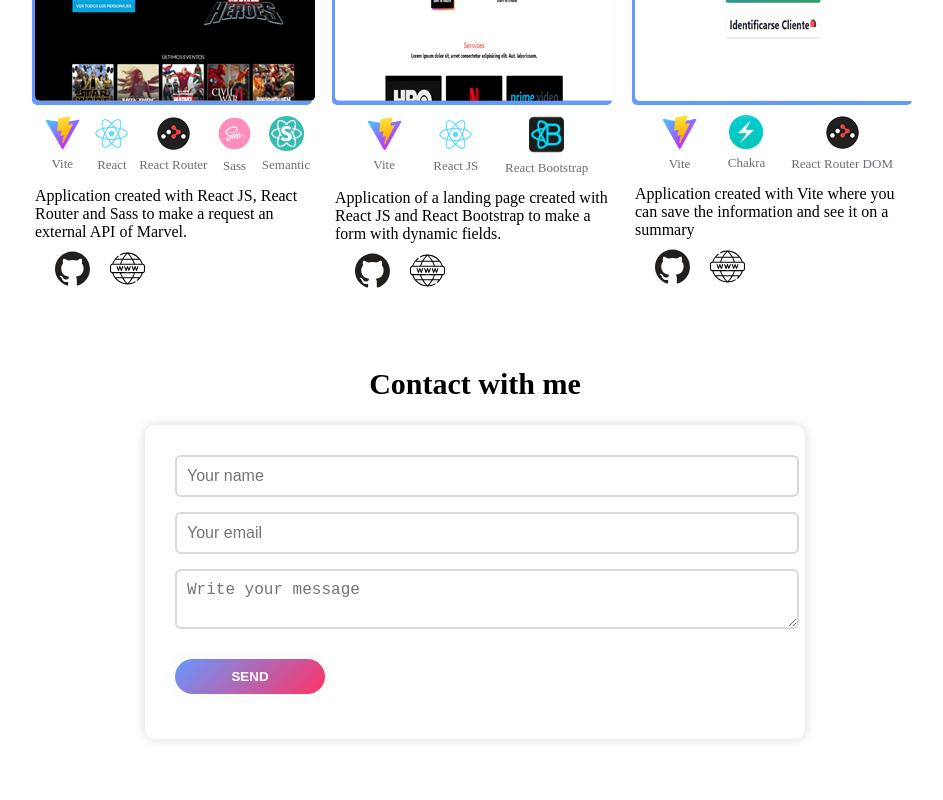
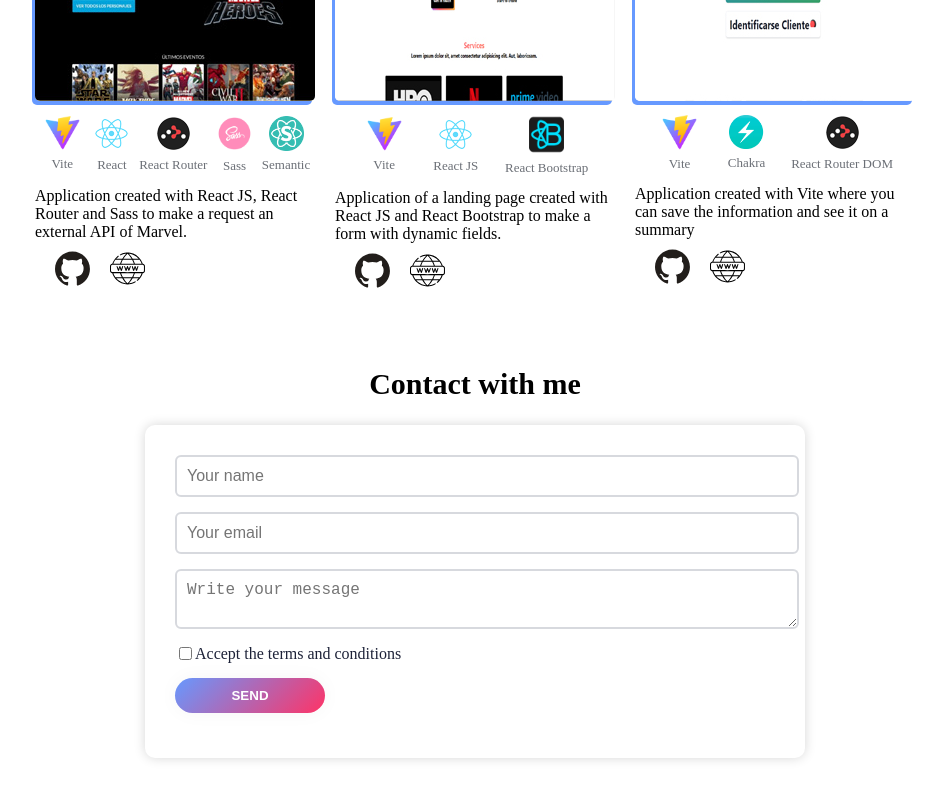
Before and after one commit to eduardo846/portfolioTerminado, a React (Vite) app: page / in a window 1280 px wide. Shown: the part 1227-2027 px from the top of the page, without its empty margins (165-1108 px from the left). Built offline with nearby package versions, Linux system fonts and the light colour scheme.

Commit message:
feat: add checkbox terms

```diff
--- a/src/components/Contact/Contact.jsx
+++ b/src/components/Contact/Contact.jsx
@@ -1,15 +1,29 @@
-import React from "react";
+import React, { useState } from "react";
+
 import * as S from "./Contact.styles";
 
 const Contact = () => {
+  const [contactDates, setContactDates] = useState({
+    name:"",
+    email:"",
+    message:"",
+  });
+  console.log(contactDates)
   return (
     <S.ContainerContact>
       <S.Title>Contact with me</S.Title>
       <S.ContainerForm>
         <S.Form>
-          <S.InputForm placeholder="Your name" type="text" name="name" />
-          <S.InputForm placeholder="Your email" type="email" name="email" />
-          <S.TextArea placeholder="Write your message" name="message" />
+          <S.InputForm placeholder="Your name" type="text" name="name" onChange={(e)=>setContactDates({ ...contactDates, name: e.target.value})}
+          value={contactDates.name}/>
+          <S.InputForm placeholder="Your email" type="email" name="email" onChange={(e)=>setContactDates({ ...contactDates, email: e.target.value})}
+          value={contactDates.email}/>
+          <S.TextArea placeholder="Write your message" name="message" onChange={(e)=>setContactDates({ ...contactDates, message: e.target.value})}
+          value={contactDates.message}/>
+          <S.ContainerConditions>
+            <input type="checkbox"/>
+            <span>Accept the terms and conditions</span>
+          </S.ContainerConditions>
           <S.Button type="submit">Send</S.Button>
         </S.Form>
       </S.ContainerForm>
--- a/src/components/Contact/Contact.styles.jsx
+++ b/src/components/Contact/Contact.styles.jsx
@@ -56,3 +56,11 @@ export const Button = styled.button`
   width: 150px;
   text-transform: uppercase;
 `;
+export const ContainerConditions = styled.div`
+  display: flex;
+  justify-content: start;
+  align-items: center;
+  span {
+    color: ${colors.TEXT_BLACK};
+  }
+`;
```
